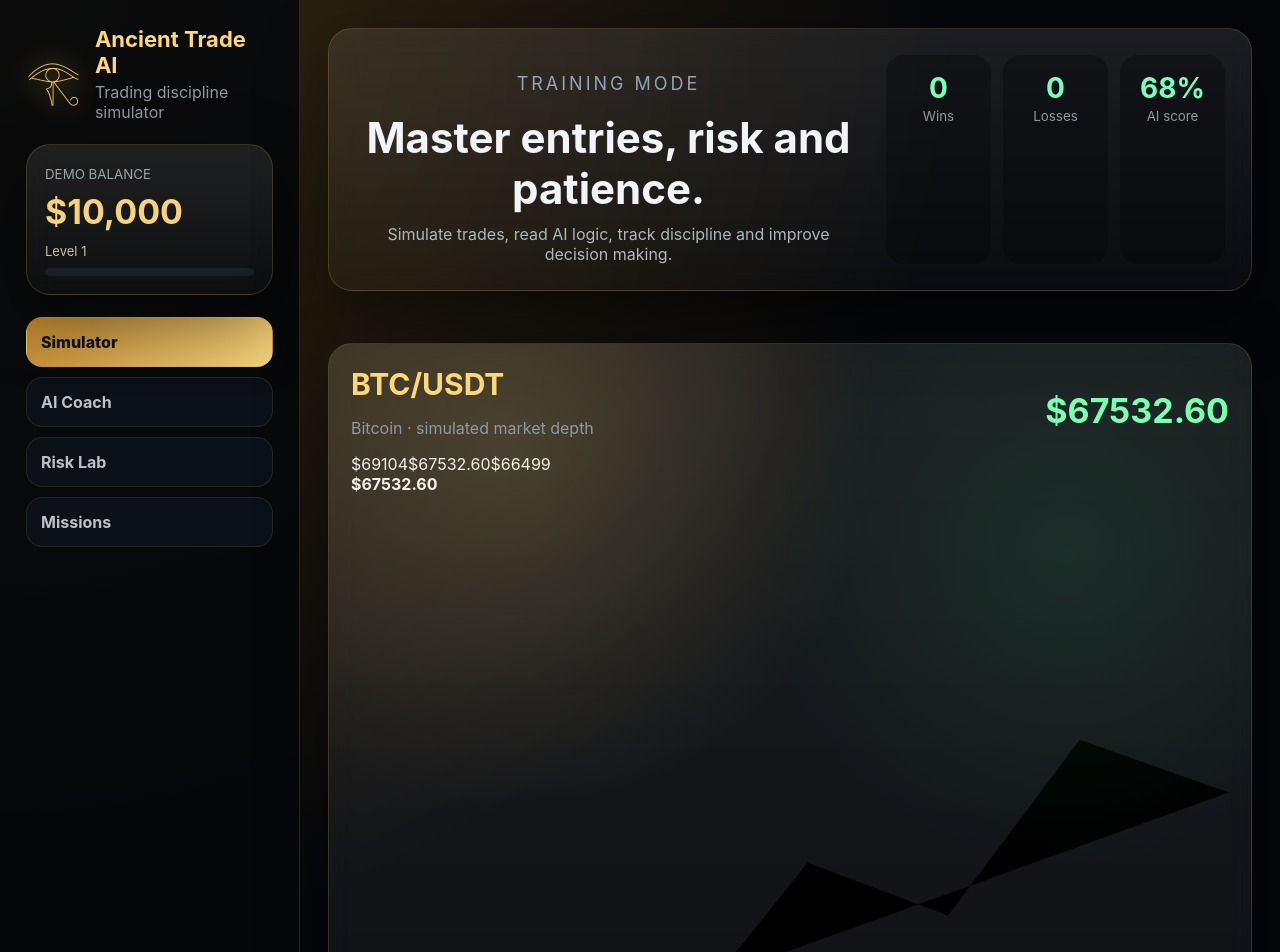
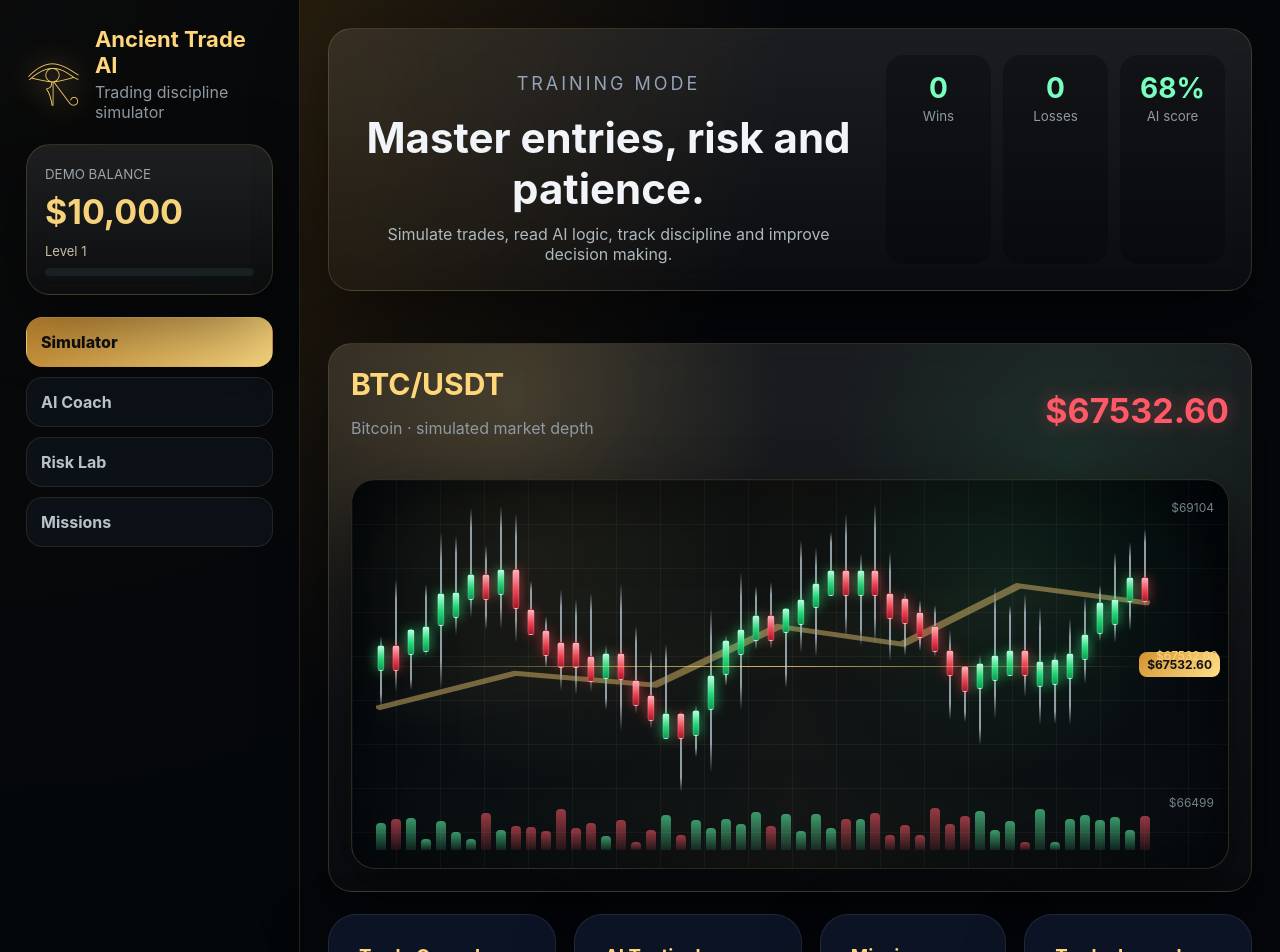
Before and after one commit to vaxo1971-cpu/AncientTradeAI, a React (Vite) app in the folder frontend/: page / in a window 1280 px wide. Shown: the top 952 px of the page. Built offline with nearby package versions, Linux system fonts and the light colour scheme.

Commit message:
Update App.css

```diff
--- a/frontend/src/App.css
+++ b/frontend/src/App.css
@@ -26,7 +26,7 @@ input {
 
 .sidebar {
   padding: 26px;
-  background: rgba(5, 7, 11, 0.88);
+  background: rgba(5, 7, 11, 0.9);
   border-right: 1px solid rgba(219, 174, 82, 0.18);
   display: flex;
   flex-direction: column;
@@ -42,7 +42,7 @@ input {
 .logo span {
   font-size: 44px;
   color: #f3c969;
-  text-shadow: 0 0 28px rgba(243, 201, 105, 0.8);
+  text-shadow: 0 0 30px rgba(243, 201, 105, 0.8);
 }
 
 .logo h1 {
@@ -61,7 +61,7 @@ input {
 .card,
 .terminal,
 .hero {
-  background: linear-gradient(180deg, rgba(255, 255, 255, 0.09), rgba(255, 255, 255, 0.025));
+  background: linear-gradient(180deg, rgba(255,255,255,.09), rgba(255,255,255,.025));
   border: 1px solid rgba(255, 215, 122, 0.16);
   box-shadow: 0 25px 70px rgba(0, 0, 0, 0.45);
   border-radius: 24px;
@@ -185,7 +185,7 @@ input {
 
 .terminal {
   padding: 22px;
-  min-height: 410px;
+  min-height: 520px;
   position: relative;
   overflow: hidden;
 }
@@ -195,8 +195,8 @@ input {
   position: absolute;
   inset: 0;
   background:
-    radial-gradient(circle at 20% 10%, rgba(255, 215, 122, 0.16), transparent 30%),
-    radial-gradient(circle at 80% 20%, rgba(68, 255, 154, 0.09), transparent 28%);
+    radial-gradient(circle at 20% 10%, rgba(255,215,122,.16), transparent 30%),
+    radial-gradient(circle at 80% 20%, rgba(68,255,154,.09), transparent 28%);
   pointer-events: none;
 }
 
@@ -220,103 +220,211 @@ input {
 
 .terminal-head strong {
   font-size: 34px;
-  color: #7dffb2;
 }
 
-.chart {
+.price-up {
+  color: #63ffad;
+  text-shadow: 0 0 18px rgba(99, 255, 173, 0.4);
+}
+
+.price-down {
+  color: #ff5968;
+  text-shadow: 0 0 18px rgba(255, 89, 104, 0.4);
+}
+
+.pro-chart {
   position: relative;
   z-index: 2;
-  height: 305px;
+  height: 390px;
   margin-top: 25px;
-  padding: 26px 30px;
+  padding: 22px 78px 58px 24px;
+  border-radius: 24px;
+  overflow: hidden;
+  border: 1px solid rgba(255, 215, 122, 0.14);
+  background:
+    linear-gradient(rgba(255,255,255,.045) 1px, transparent 1px),
+    linear-gradient(90deg, rgba(255,255,255,.045) 1px, transparent 1px),
+    radial-gradient(circle at 20% 20%, rgba(255,215,122,.08), transparent 30%),
+    linear-gradient(180deg, rgba(3,8,12,.98), rgba(8,14,18,.82));
+  background-size: 44px 44px, 44px 44px, auto, auto;
+  box-shadow:
+    inset 0 0 90px rgba(0,0,0,.62),
+    0 24px 60px rgba(0,0,0,.42);
+}
+
+.pro-chart::before {
+  content: "";
+  position: absolute;
+  inset: 0;
+  background:
+    linear-gradient(90deg, transparent 0%, rgba(255,215,122,.05) 50%, transparent 100%),
+    radial-gradient(circle at 75% 25%, rgba(68,255,154,.08), transparent 28%);
+  pointer-events: none;
+}
+
+.price-scale {
+  position: absolute;
+  top: 20px;
+  right: 14px;
+  bottom: 58px;
+  width: 58px;
+  display: flex;
+  flex-direction: column;
+  justify-content: space-between;
+  color: #748189;
+  font-size: 12px;
+  text-align: right;
+  z-index: 5;
+}
+
+.price-scale span:nth-child(2) {
+  color: #ffd77a;
+}
+
+.price-line {
+  position: absolute;
+  left: 24px;
+  right: 78px;
+  top: 48%;
+  height: 1px;
+  z-index: 4;
+  background: linear-gradient(90deg, transparent, rgba(255,215,122,.8), transparent);
+  box-shadow: 0 0 20px rgba(255,215,122,.25);
+}
+
+.price-line b {
+  position: absolute;
+  right: -70px;
+  top: -14px;
+  background: linear-gradient(135deg, #d4922e, #ffe08a);
+  color: #111;
+  padding: 5px 8px;
+  border-radius: 8px;
+  font-size: 12px;
+}
+
+.trend-line {
+  position: absolute;
+  left: 24px;
+  right: 78px;
+  top: 24px;
+  bottom: 72px;
+  width: calc(100% - 102px);
+  height: calc(100% - 96px);
+  z-index: 2;
+  opacity: 0.55;
+}
+
+.trend-line polyline {
+  fill: none;
+  stroke: rgba(255, 215, 122, 0.78);
+  stroke-width: 1.6;
+  filter: drop-shadow(0 0 6px rgba(255, 215, 122, 0.35));
+}
+
+.candlestick-layer {
+  position: absolute;
+  left: 24px;
+  right: 78px;
+  top: 24px;
+  bottom: 76px;
+  z-index: 3;
+  display: flex;
+  gap: 5px;
+  align-items: stretch;
+}
+
+.candle-slot {
+  position: relative;
+  flex: 1;
+  min-width: 6px;
+  animation: candleIn .55s ease both;
+}
+
+.wick-pro {
+  position: absolute;
+  left: 50%;
+  width: 2px;
+  transform: translateX(-50%);
+  border-radius: 99px;
+  background: linear-gradient(180deg, transparent, #9faeb6 18%, #9faeb6 82%, transparent);
+  opacity: .9;
+}
+
+.body-pro {
+  position: absolute;
+  left: 50%;
+  width: 72%;
+  min-height: 7px;
+  transform: translateX(-50%);
+  border-radius: 5px;
+  border: 1px solid rgba(255,255,255,.18);
+}
+
+.body-pro::after {
+  content: "";
+  position: absolute;
+  inset: 2px 3px auto 3px;
+  height: 35%;
+  border-radius: 99px;
+  background: rgba(255,255,255,.22);
+}
+
+.bull {
+  background: linear-gradient(180deg, #b7ffe0, #22d978 55%, #0d9c54);
+  box-shadow:
+    0 0 12px rgba(68,255,154,.58),
+    0 0 28px rgba(68,255,154,.18);
+}
+
+.bear {
+  background: linear-gradient(180deg, #ffb0b8, #ef4355 55%, #aa1727);
+  box-shadow:
+    0 0 12px rgba(255,77,93,.58),
+    0 0 28px rgba(255,77,93,.18);
+}
+
+.volume-layer {
+  position: absolute;
+  left: 24px;
+  right: 78px;
+  bottom: 18px;
+  height: 44px;
   display: flex;
   align-items: end;
-  gap: 9px;
-  border-radius: 22px;
-  background:
-    linear-gradient(rgba(255, 255, 255, 0.045) 1px, transparent 1px),
-    linear-gradient(90deg, rgba(255, 255, 255, 0.045) 1px, transparent 1px),
-    linear-gradient(180deg, rgba(3, 8, 12, 0.96), rgba(8, 14, 18, 0.78));
-  background-size: 46px 46px;
-  border: 1px solid rgba(255, 215, 122, 0.12);
-  box-shadow:
-    inset 0 0 70px rgba(0, 0, 0, 0.55),
-    0 20px 50px rgba(0, 0, 0, 0.35);
-  overflow: hidden;
+  gap: 5px;
+  z-index: 3;
+  opacity: .82;
 }
 
-.chart::after {
-  content: "";
-  position: absolute;
-  left: 0;
-  right: 0;
-  top: 48%;
-  height: 1px;
-  background: linear-gradient(90deg, transparent, rgba(255, 215, 122, 0.45), transparent);
+.volume {
+  flex: 1;
+  min-width: 6px;
+  border-radius: 4px 4px 0 0;
 }
 
-.bar {
-  flex: 1;
-  min-width: 8px;
-  display: flex;
-  flex-direction: column;
-  align-items: center;
-  justify-content: flex-end;
-  animation: candleRise 0.6s ease both;
+.bull-volume {
+  background: linear-gradient(180deg, rgba(93,255,174,.7), rgba(93,255,174,.12));
 }
 
-.wick {
-  width: 2px;
-  min-height: 28px;
-  border-radius: 999px;
-  background: linear-gradient(180deg, transparent, #9aa7ad, transparent);
-  opacity: 0.9;
+.bear-volume {
+  background: linear-gradient(180deg, rgba(255,89,104,.7), rgba(255,89,104,.12));
 }
 
-.candle {
-  width: 16px;
-  min-height: 24px;
-  border-radius: 5px;
-  position: relative;
-}
-
-.candle::after {
-  content: "";
-  position: absolute;
-  inset: 2px 4px auto 4px;
-  height: 35%;
-  border-radius: 999px;
-  background: rgba(255, 255, 255, 0.22);
-}
-
-.up {
-  background: linear-gradient(180deg, #9dffd0, #20d878);
-  box-shadow:
-    0 0 16px rgba(68, 255, 154, 0.55),
-    0 0 34px rgba(68, 255, 154, 0.18);
-}
-
-.down {
-  background: linear-gradient(180deg, #ff9aa3, #e02f42);
-  box-shadow:
-    0 0 16px rgba(255, 77, 93, 0.55),
-    0 0 34px rgba(255, 77, 93, 0.18);
-}
-
-@keyframes candleRise {
+@keyframes candleIn {
   from {
-    transform: translateY(18px);
     opacity: 0;
+    transform: translateY(18px) scaleY(.9);
   }
   to {
-    transform: translateY(0);
     opacity: 1;
+    transform: translateY(0) scaleY(1);
   }
 }
 
 .grid {
   display: grid;
-  grid-template-columns: 1.1fr 1.1fr 0.9fr 1.1fr;
+  grid-template-columns: 1.1fr 1.1fr .9fr 1.1fr;
   gap: 18px;
 }
 
@@ -406,7 +514,7 @@ input[type="range"] {
 .trade {
   display: flex;
   justify-content: space-between;
-  border-bottom: 1px solid rgba(255, 255, 255, 0.08);
+  border-bottom: 1px solid rgba(255,255,255,.08);
   padding: 10px 0;
 }
 
@@ -438,4 +546,21 @@ input[type="range"] {
   .stats {
     flex-wrap: wrap;
   }
+
+  .pro-chart {
+    padding-right: 58px;
+  }
+
+  .price-line {
+    right: 58px;
+  }
+
+  .candlestick-layer,
+  .volume-layer {
+    right: 58px;
+  }
+
+  .price-scale {
+    width: 44px;
+  }
 }
```
